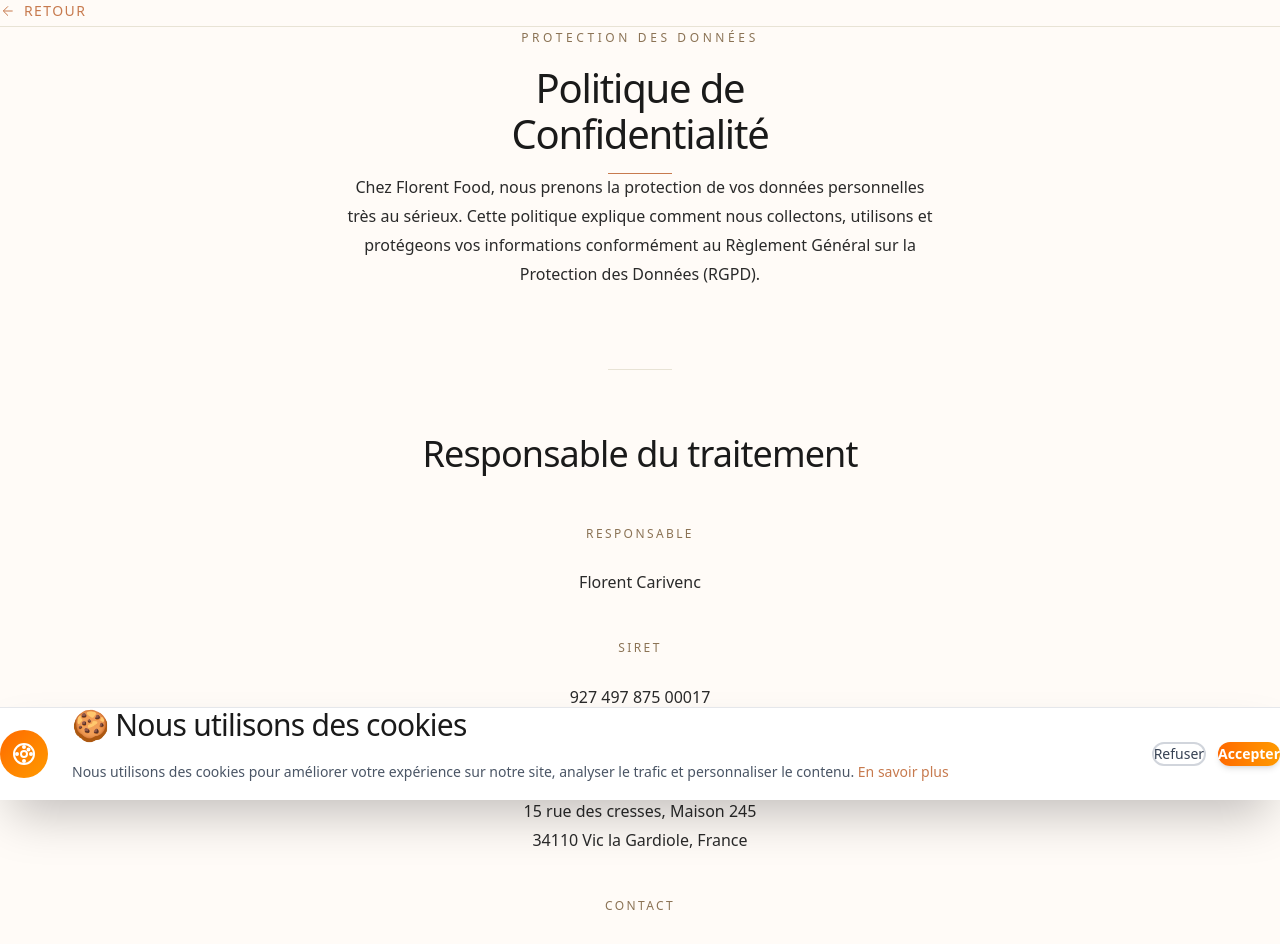
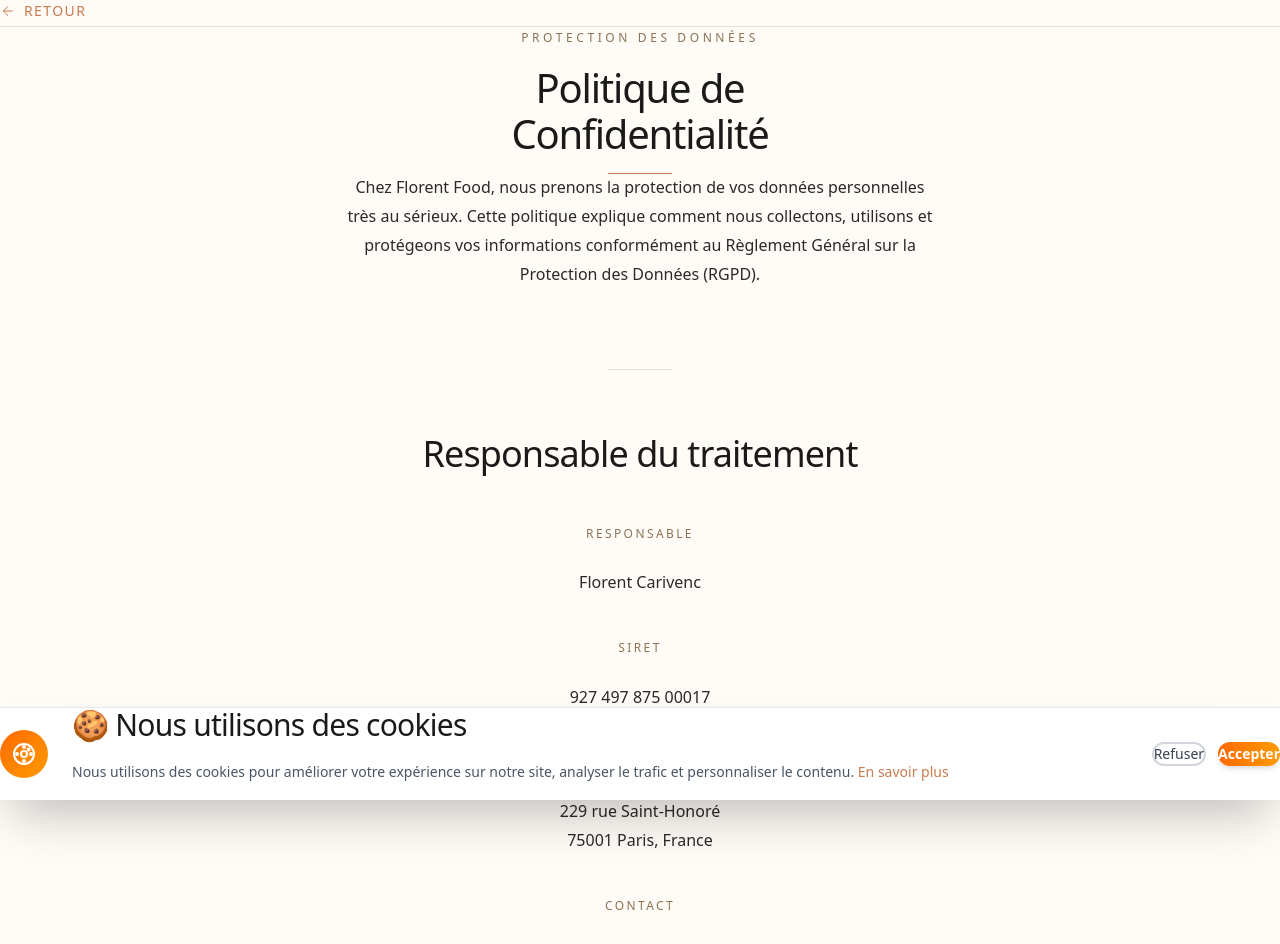
Before and after one commit to Jeason45/florent-food, a Next.js app: page /politique-confidentialite in a window 1280 px wide. Shown: the top 944 px of the page. Built offline with nearby package versions, Linux system fonts and the light colour scheme; no server answers.

Commit message:
fix: corriger adresse postale page politique de confidentialité
Co-Authored-By: Claude Opus 4.6 <noreply@anthropic.com>

```diff
--- a/src/app/politique-confidentialite/page.tsx
+++ b/src/app/politique-confidentialite/page.tsx
@@ -69,8 +69,8 @@ export default function PolitiqueConfidentialitePage() {
               <div style={{ display: 'flex', flexDirection: 'column', alignItems: 'center', gap: '0.5rem' }}>
                 <p className="text-xs font-medium tracking-[0.2em] uppercase text-[#8B7355]">Adresse</p>
                 <p className="text-base font-light text-[#2A2A2A] leading-relaxed" style={{ textAlign: 'center' }}>
-                  15 rue des cresses, Maison 245<br />
-                  34110 Vic la Gardiole, France
+                  229 rue Saint-Honoré<br />
+                  75001 Paris, France
                 </p>
               </div>
 
```
